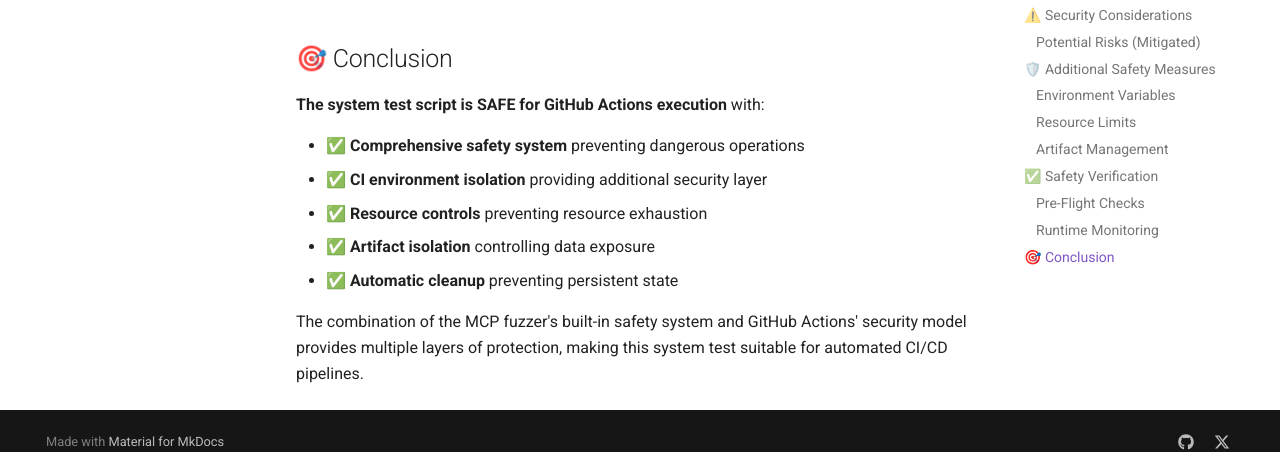
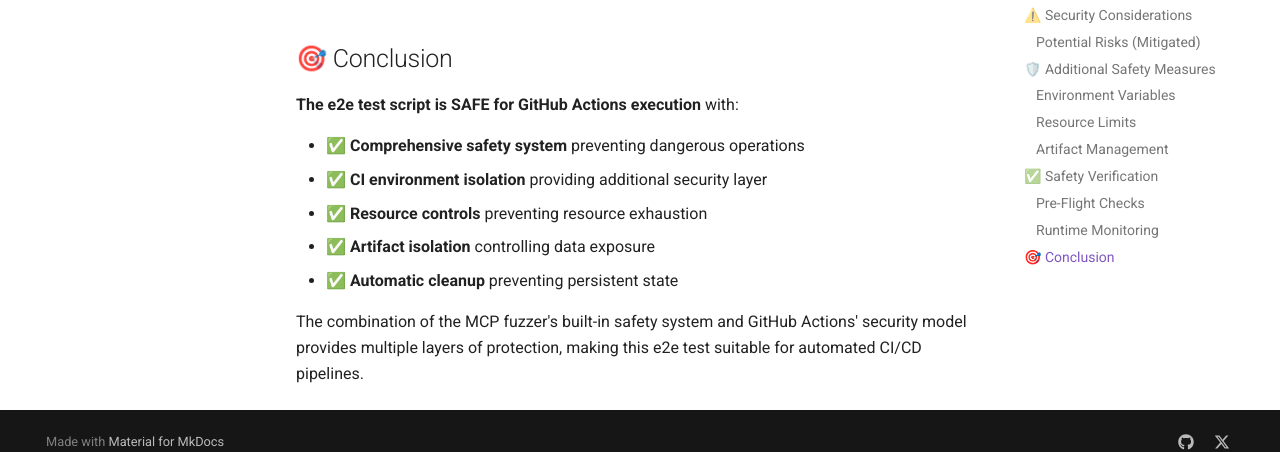
Before and after one commit to Agent-Hellboy/mcp-server-fuzzer, an MkDocs documentation site: the page built from docs/SECURITY_CI.md, in a window 1280 px wide and 900 px high, scrolled down 3399 px. Shown: the part 426-878 px from the top of the window. Built offline with MkDocs 1.6.1 and Material for MkDocs 9.7.7, drawn with Linux system fonts in a browser that asks for light colours; comment, search, counter and statistics services are not loaded; some of the changed text lies outside the part shown.

Commit message:
resolve comments

````diff
--- a/docs/SECURITY_CI.md
+++ b/docs/SECURITY_CI.md
@@ -4,7 +4,7 @@
 
 ### ✅ SAFE FOR CI/CD EXECUTION
 
-The system test script can be safely run in GitHub Actions with the following security measures:
+The e2e test script can be safely run in GitHub Actions with the following security measures:
 
 ## 🔒 Security Safeguards
 
@@ -44,7 +44,7 @@
 ### Recommended GitHub Actions Workflow
 
 ```yaml
-name: System Test with Safety
+name: E2E Test with Safety
 on:
   push:
     branches: [ main, develop ]
@@ -52,7 +52,7 @@
     branches: [ main ]
 
 jobs:
-  system-test:
+  e2e-test:
     runs-on: ubuntu-latest
     timeout-minutes: 15
 
@@ -70,13 +70,13 @@
         cd testing-servers/DesktopCommanderMCP
         npm ci && npm run build
 
-    - name: Run system test
+    - name: Run e2e test
       env:
         MCP_FUZZER_SAFETY_ENABLED: 'true'
         MCP_FUZZER_TIMEOUT: '30'
       run: |
-        chmod +x tests/system/test_desktop_commander_mcp.sh
-        ./tests/system/test_desktop_commander_mcp.sh
+        chmod +x tests/e2e/test_desktop_commander_mcp.sh
+        ./tests/e2e/test_desktop_commander_mcp.sh
 
     - name: Upload results
       uses: actions/upload-artifact@v4
@@ -142,7 +142,7 @@
 
 ## 🎯 Conclusion
 
-**The system test script is SAFE for GitHub Actions execution** with:
+**The e2e test script is SAFE for GitHub Actions execution** with:
 
 - ✅ **Comprehensive safety system** preventing dangerous operations
 - ✅ **CI environment isolation** providing additional security layer
@@ -150,4 +150,4 @@
 - ✅ **Artifact isolation** controlling data exposure
 - ✅ **Automatic cleanup** preventing persistent state
 
-The combination of the MCP fuzzer's built-in safety system and GitHub Actions' security model provides multiple layers of protection, making this system test suitable for automated CI/CD pipelines.
+The combination of the MCP fuzzer's built-in safety system and GitHub Actions' security model provides multiple layers of protection, making this e2e test suitable for automated CI/CD pipelines.
````
Also changed, not shown: 13 other files.
